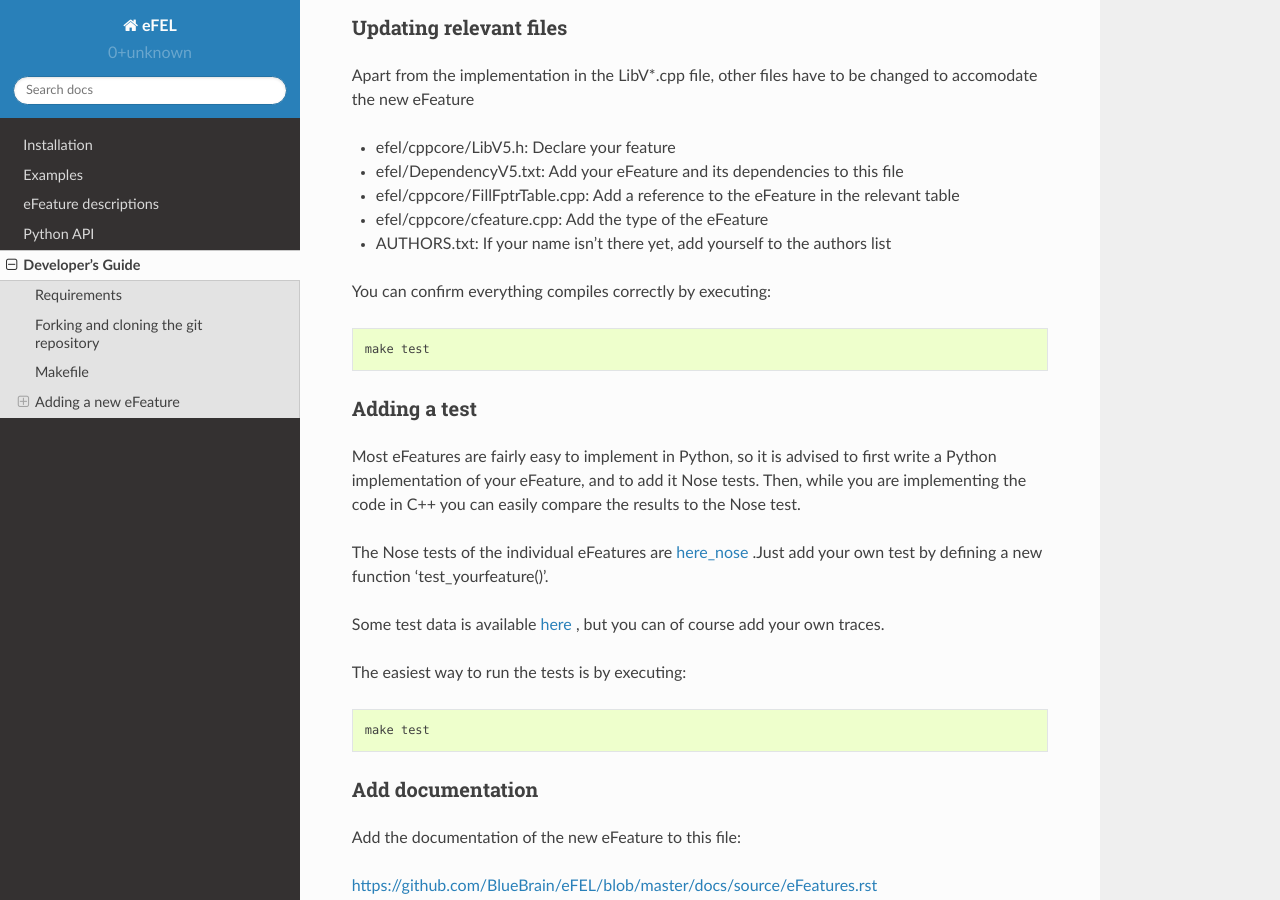
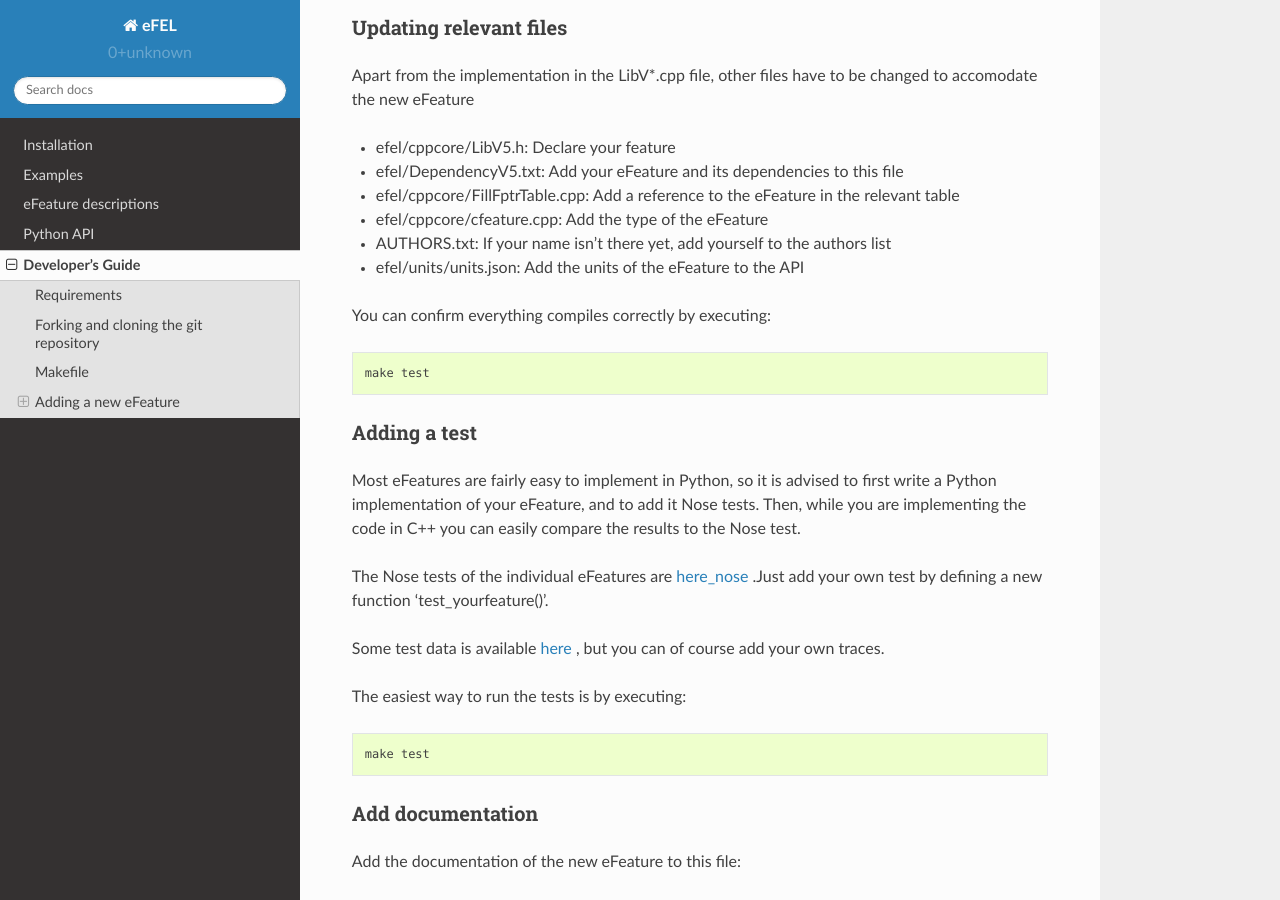
Before and after one commit to BlueBrain/eFEL, a Sphinx documentation site: the page built from docs/source/developers.rst, in a window 1280 px wide and 900 px high, scrolled down 2047 px. Built offline with Sphinx 7.4.7 and the Read the Docs theme 2.0.0, drawn with Linux system fonts in a browser that asks for light colours.

Commit message:
add efel/units/units.json to Updating relevant files in docs

```diff
--- a/docs/source/developers.rst
+++ b/docs/source/developers.rst
@@ -82,6 +82,7 @@ changed to accomodate the new eFeature
   relevant table
 * efel/cppcore/cfeature.cpp: Add the type of the eFeature
 * AUTHORS.txt: If your name isn't there yet, add yourself to the authors list
+* efel/units/units.json: Add the units of the eFeature to the API
 
 You can confirm everything compiles correctly by executing::
 
```
